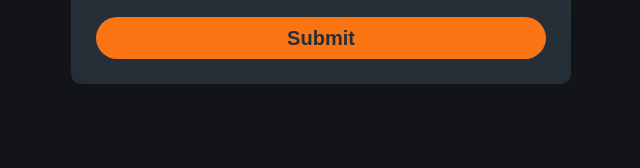
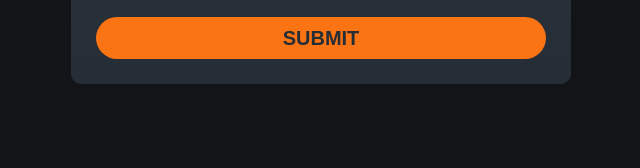
Before and after one commit to Rohloffmeister/interactive-rating-component-main, a plain HTML site: page index.html in a window 1280 px wide. Shown: the part 524-692 px from the top of the page, 319-959 px from the left. Drawn offline with Linux system fonts and the light colour scheme.

Commit message:
capitalized the submit button text

```diff
--- a/index.html
+++ b/index.html
@@ -36,7 +36,7 @@
    <button rating="5">5</button>
   </div>
   <button id="rating-submit-button" class="submit" type="submit">
-  Submit
+  SUBMIT
   </button>
 
   <!-- Rating state end -->
```
